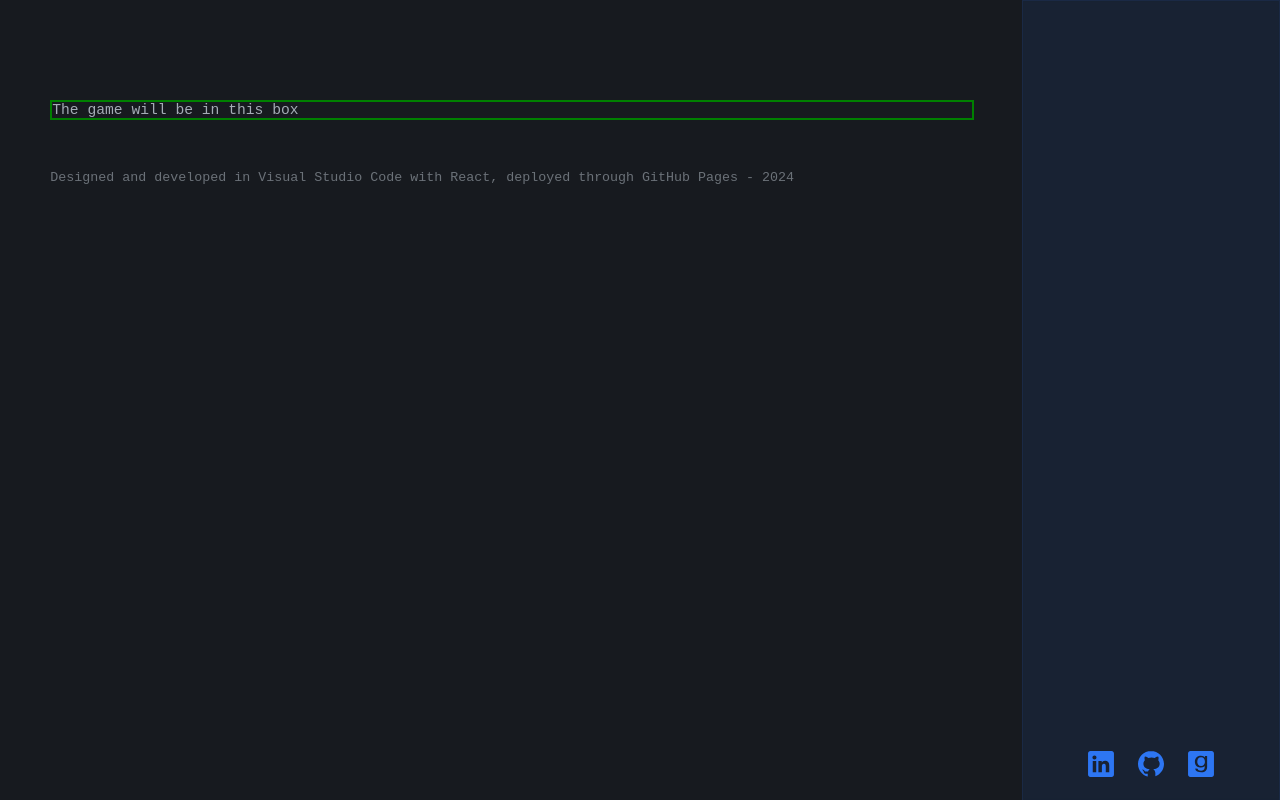
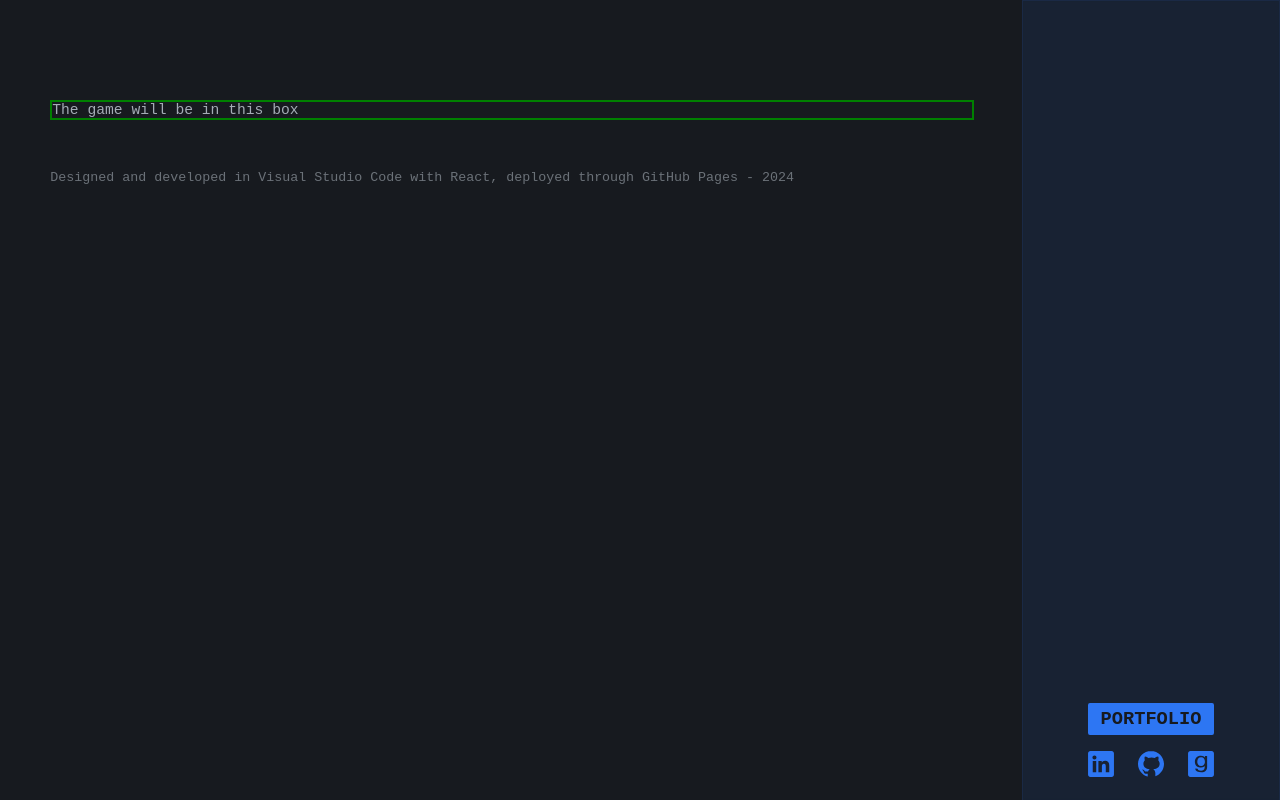
Before and after one commit to callumSharman/conways-react, a React (Create React App) app: page / in a window 1280 px wide. Built offline with nearby package versions, Linux system fonts and the light colour scheme.

Commit message:
add portfolio link

```diff
--- a/src/components/SocialLinks/index.css
+++ b/src/components/SocialLinks/index.css
@@ -23,3 +23,28 @@
   width: inherit;
   height: inherit;
 }
+
+.portfolioLink{
+  height: 26px;
+  margin: 12px;
+  margin-bottom: 4px;
+  cursor: pointer;
+  font-size: 14pt;
+  font-weight: bold;
+
+  border: solid;
+  border-color: var(--colour-two);
+  border-radius: 2px;
+  background-color: var(--colour-two);
+  color: var(--colour-one);
+
+  display: flex;
+  justify-content: center;
+  align-items: center;
+}
+
+.portfolioLinkInner{
+  display: flex;
+  justify-content: center;
+  align-items: center;
+}
--- a/src/components/SocialLinks/index.js
+++ b/src/components/SocialLinks/index.js
@@ -5,6 +5,12 @@ import goodreadsLogo from '../../img/icons8-goodreads.svg';
 
 function SocialLinks() {
   return(
+    <>
+      <div className='portfolioLink'>
+        <a className='portfolioLinkInner' href="https://callumsharman.github.io/portfolio/" target="_blank" rel="noopener noreferrer">
+          PORTFOLIO
+        </a>
+      </div>
       <div className='externalLinks'>
         <div className='externalLink'>
           <a href="https://www.linkedin.com/in/callum-sharman-366b532ab/" target="_blank" rel="noopener noreferrer">
@@ -22,6 +28,7 @@ function SocialLinks() {
           </a>
         </div>
       </div>
+    </>
   );
 }
 
```
Lines whose indentation alone changed are shown as unchanged.
